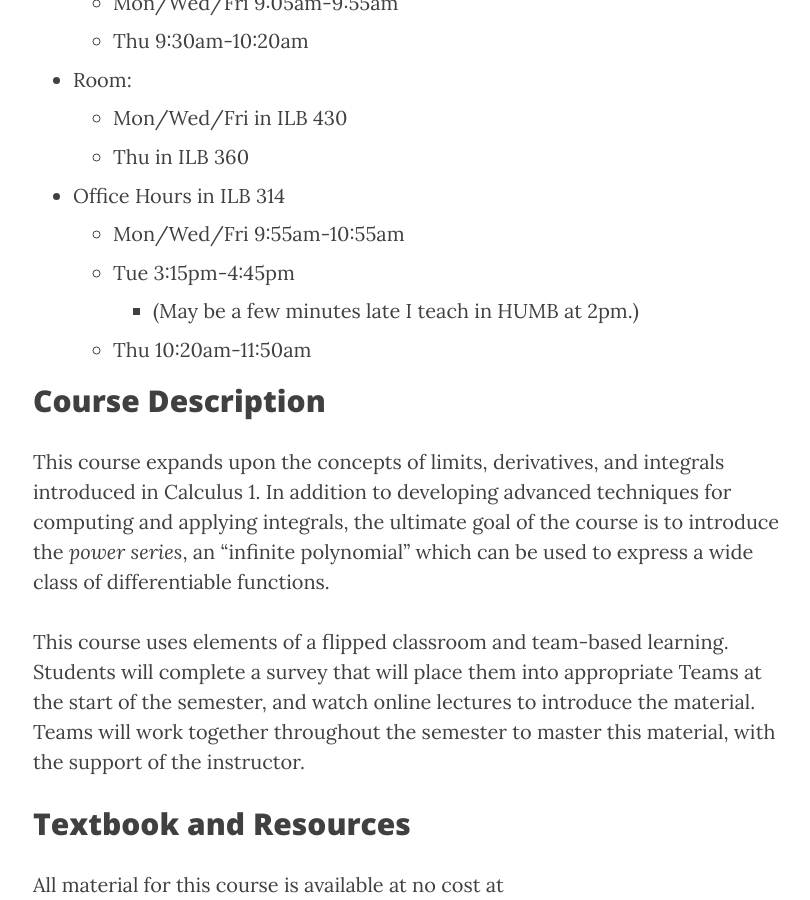
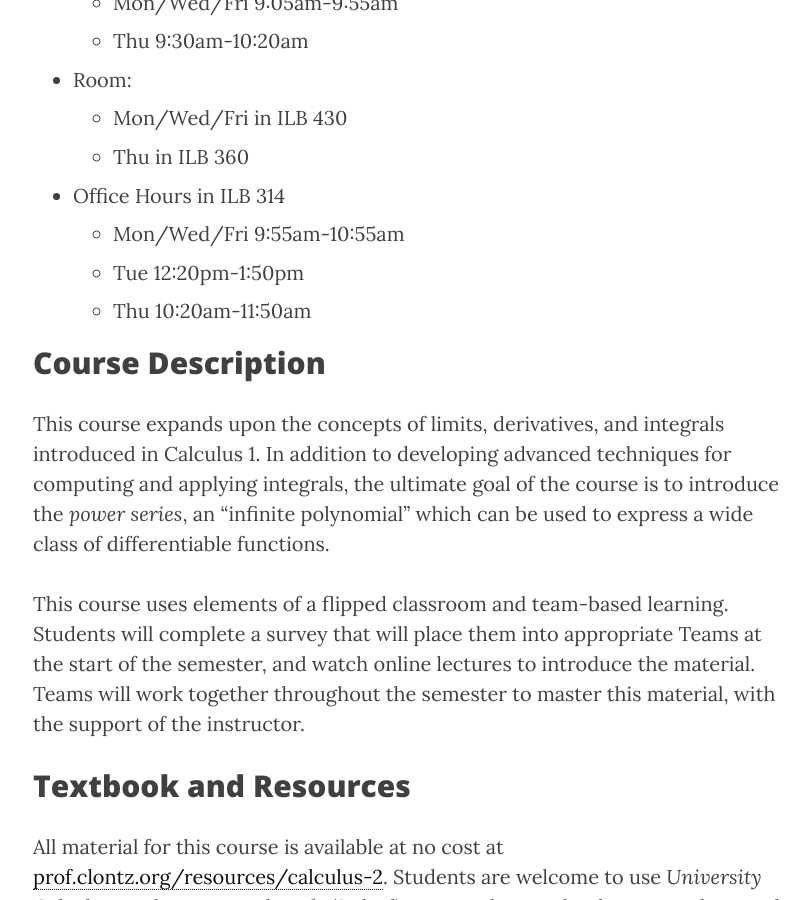
Before and after one commit to jford1906/prof.clontz.org, a Jekyll site: the page built from classes/2017/01/ma126/index.md, in a window 1280 px wide and 900 px high, scrolled down 932 px. Shown: the whole window, without its empty margins (232-1042 px from the left). Built offline with Jekyll 4.4.1, drawn with Linux system fonts in a browser that asks for light colours; nearby versions of some CDN libraries; formulas are drawn with MathJax 3.

Commit message:
update office hours better

```diff
--- a/classes/2017/01/ma126/index.md
+++ b/classes/2017/01/ma126/index.md
@@ -26,8 +26,7 @@ description: "Calculus II - 2017 Spring"
     * Thu in ILB 360
 * Office Hours in ILB 314
     * Mon/Wed/Fri 9:55am-10:55am
-    * Tue 3:15pm-4:45pm
-        * (May be a few minutes late I teach in HUMB at 2pm.)
+    * Tue 12:20pm-1:50pm
     * Thu 10:20am-11:50am
 
 
```
